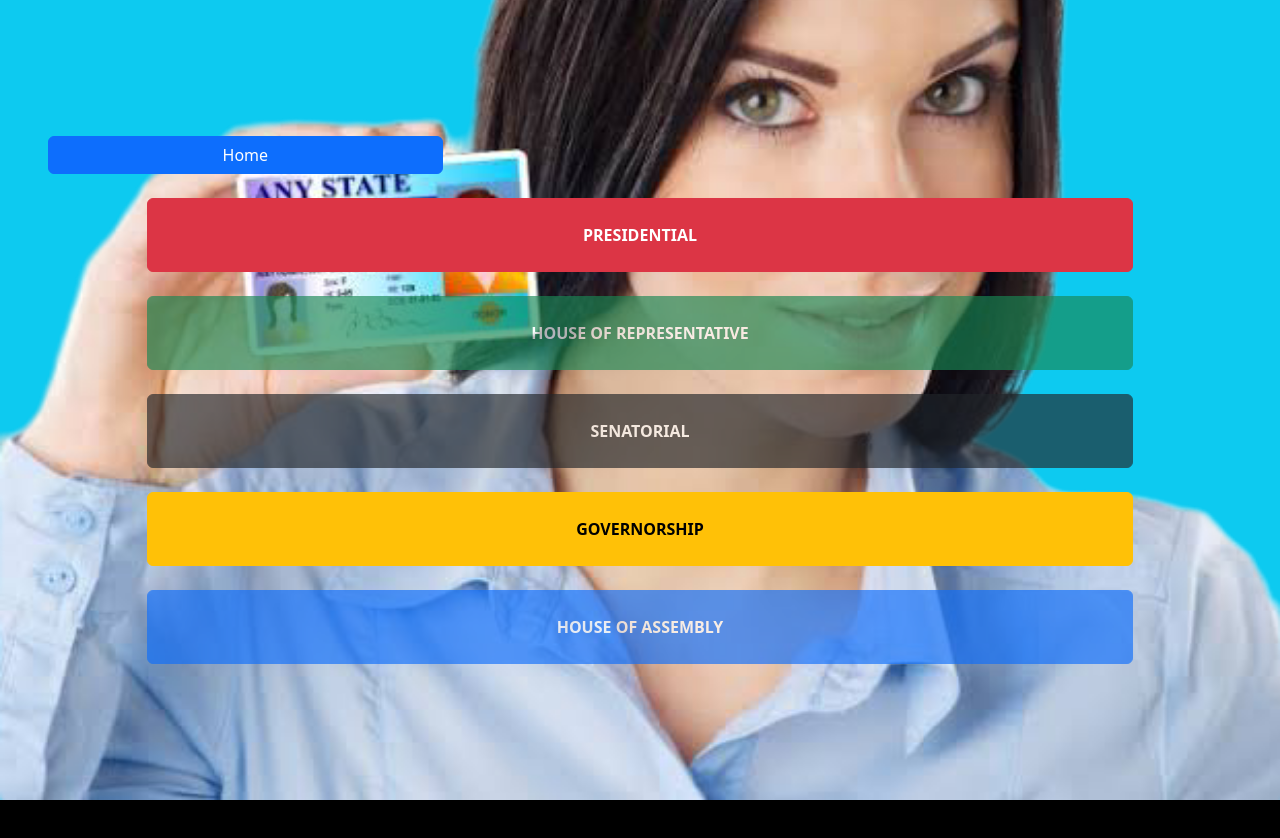
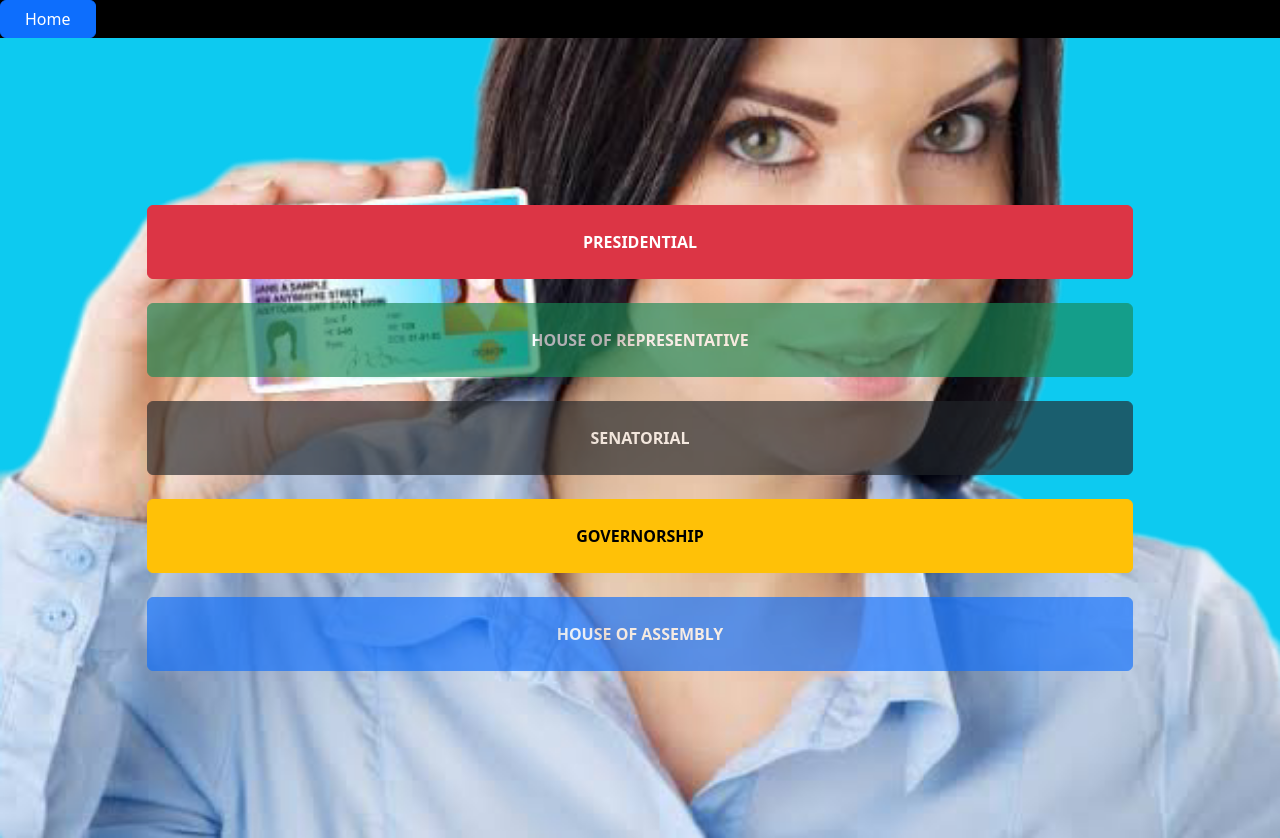
Before and after one commit to AdeAdex/e-voting-system, a plain HTML site: page toFinal.html in a window 1280 px wide. Before the commit the page ends 800 px from the top, so only its background shows below. Drawn offline with Linux system fonts and the light colour scheme; some packages are replaced by stand-ins of ours; a script that the page names is missing.

Commit message:
Making correction to application

```diff
--- a/toFinal.html
+++ b/toFinal.html
@@ -12,9 +12,9 @@
     <title>E-Voting-Final Result Type</title>
   </head>
   <body class="bg-black w-100">
+    <a href="index.html" class="btn btn-primary px-4">Home</a>
     <div class="d-flex bg-info contestant-page" >
     <div class="w-100 d-flex flex-column gap-4 justify-content-center p-5 text-center m-auto ">
-      <a href="index.html" class="btn btn-primary col-4">Home</a>
 
         <button class="btn btn-danger col-10 text-uppercase pt-4 pb-4 m-auto fw-bold" onclick="howPeopleVote(`${window.location.href = 'presidentialFinalResultPage.html'}`)">presidential</button>
         <button class="btn btn-success col-10 text-uppercase pt-4 pb-4 m-auto disabled fw-bold" >house of representative</button>
```
